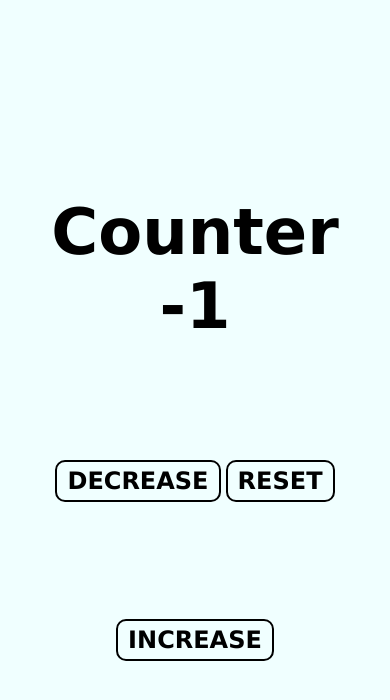
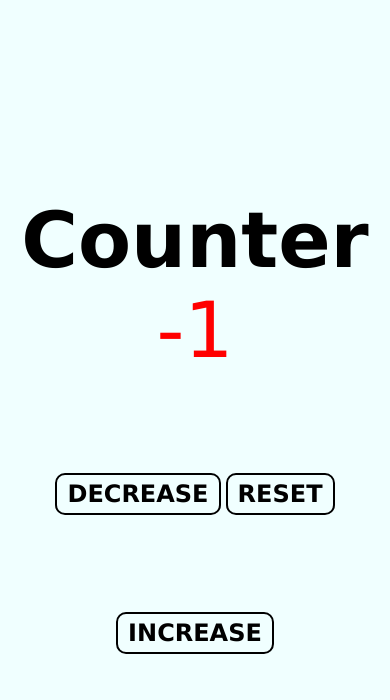
Before and after one commit to RadenkovicVR/Counter, a plain HTML site: page index.html in a window 390 px wide. Both pictures are taken after a click on the button "DECREASE". Drawn offline with Linux system fonts and the light colour scheme.

Commit message:
Redesign

```diff
--- a/app.js
+++ b/app.js
@@ -1,19 +1,27 @@
-const btnDecrease = document.getElementById('btn-decrease');
-const btnReset = document.getElementById('btn-reset');
-const btnIncrease = document.getElementById('btn-increase');
-let counter = document.querySelector('.counter');
+// set initial count
+let count = 0;
 
-let counterNum = 0;
+// select value and buttons
+const value = document.querySelector('#value');
+const btns = document.querySelectorAll('.btn')
 
-btnDecrease.addEventListener('click', function(){
-counter.textContent = (counterNum -= 1);
-})
-
-btnReset.addEventListener('click', function(){
-    counterNum = 0;
-    counter.textContent = counterNum;
-})
-
-btnIncrease.addEventListener('click', function(){
-    counter.textContent = (counterNum += 1);
-})
+btns.forEach(function (btn) {
+    btn.addEventListener('click', function(e){
+        const styles = e.currentTarget.classList;
+        if(styles.contains('decrease')){
+            count--;
+        } else if(styles.contains('reset')){
+            count = 0;
+        } else {
+            count++;
+        }
+        if(count > 0){
+            value.style.color = 'green';
+        } else if (count < 0){
+            value.style.color = 'red';
+        } else {
+            value.style.color = 'black';
+        }
+        value.textContent = count;
+    })
+});
--- a/index.html
+++ b/index.html
@@ -5,17 +5,21 @@
     <meta http-equiv="X-UA-Compatible" content="IE=edge">
     <meta name="viewport" content="width=device-width, initial-scale=1.0">
     <title>Counter</title>
+    <!-- styles -->
     <link rel="stylesheet" href="style.css">
 </head>
 <body>
     <main>
         <div class="container">
-            <h2>Counter<span class="counter">
-                0
-            </span></h2>
-            <button class="btn btn-decrease" id="btn-decrease">DECREASE</button>
-            <button class="btn btn-reset" id="btn-reset">RESET</button>
-            <button class="btn btn-increase" id="btn-increase">INCREASE</button>
+            <h1>
+                Counter
+            </h1>
+            <span id="value">0</span>
+            <div class="button-container">
+               <button class="btn decrease" id="btn-decrease">DECREASE</button>
+               <button class="btn reset" id="btn-reset">RESET</button>
+               <button class="btn increase" id="btn-increase">INCREASE</button>
+            </div>
         </div>
     </main>
     <!-- javascript -->
--- a/style.css
+++ b/style.css
@@ -10,13 +10,13 @@ body{
     font-family: 'Lucida Sans', 'Lucida Sans Regular', 'Lucida Grande', 'Lucida Sans Unicode', Geneva, Verdana, sans-serif;
 }
 
-h2{
+h1{
     font-size: 48pt;
     margin-top: 15%;
 }
 
-.counter{
-    display: block;
+#value{
+    font-size: 48pt;
 }
 
 .btn{
@@ -35,13 +35,18 @@ h2{
 }
 
 @media (max-width: 768px){
-    h2{
+    h1{
         margin-top: 50%;
+        font-size: 58pt;
     }
     .btn{
         font-size: x-large;
         border-radius: 10px;
         border: 2px solid black;
-        margin-top: 30%;
+        margin-top: 25%;
+    }
+
+    #value{
+        font-size: 58pt;
     }
 }
```
